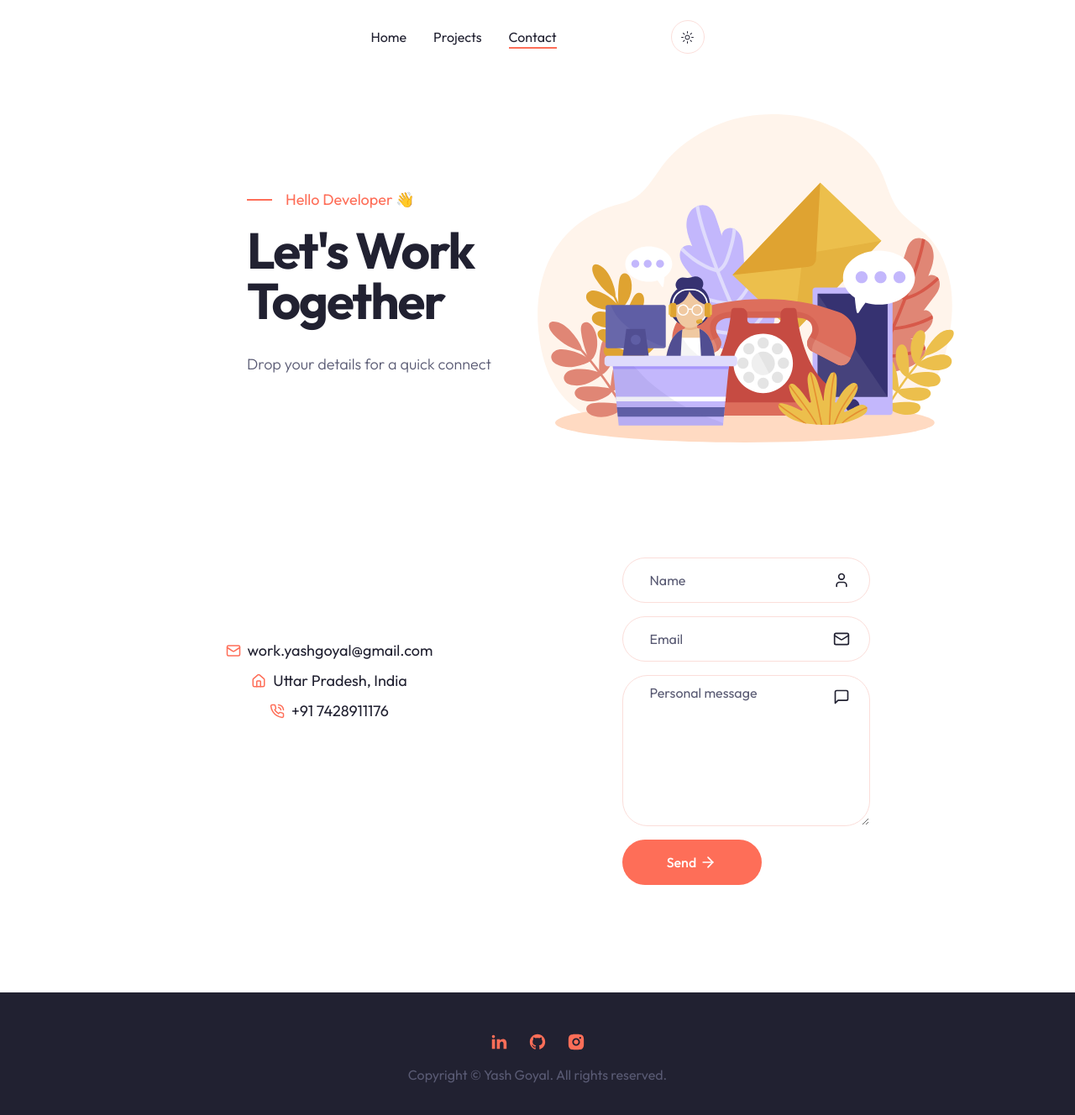
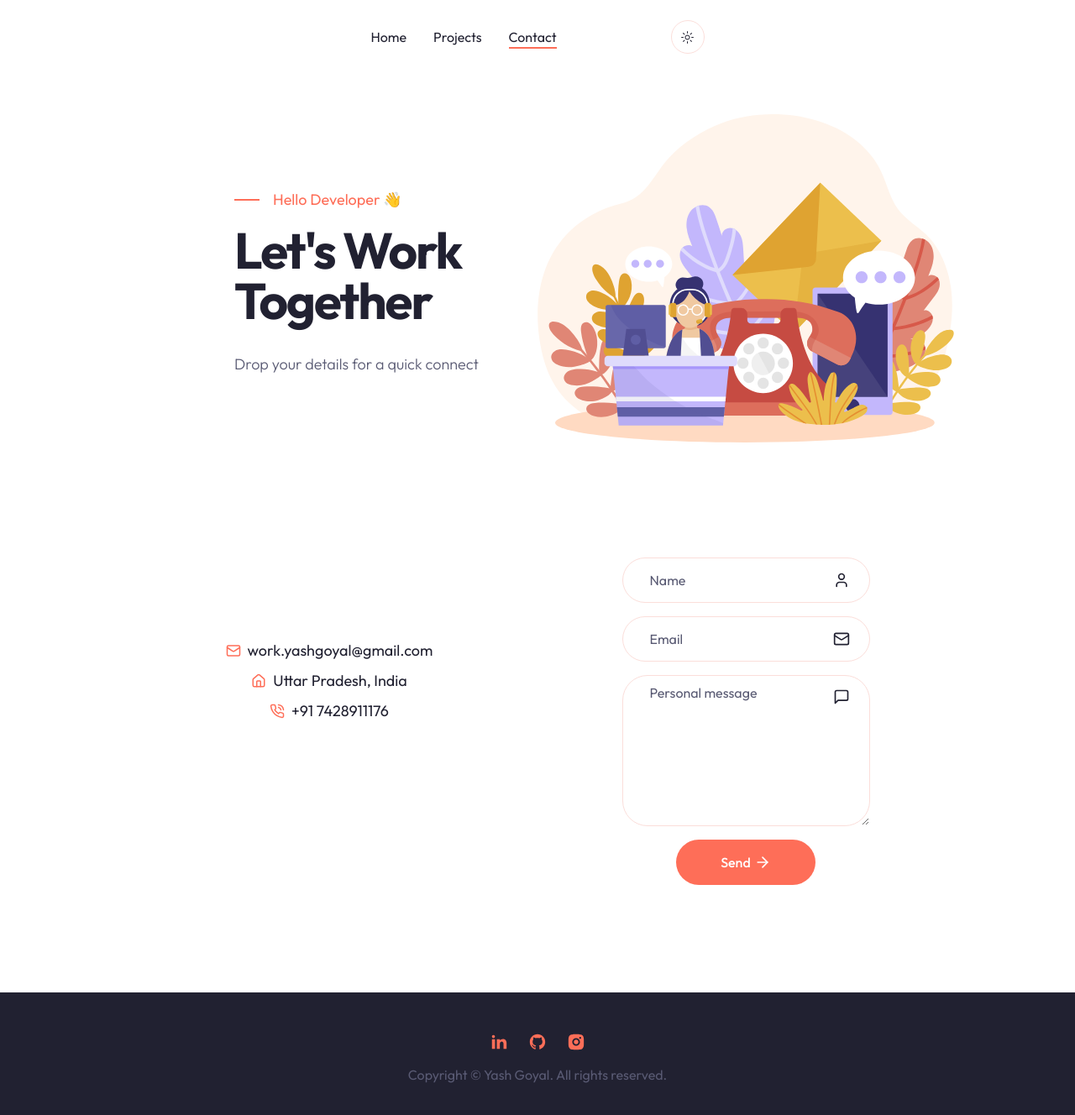
Before and after one commit to iyashgoyal/portfolio, a Next.js app: page /contact in a window 1280 px wide. Shown: the top 1328 px of the page at 84% size. Built offline with nearby package versions, Linux system fonts and the light colour scheme.

Commit message:
visual chnages

```diff
--- a/app/contact/page.jsx
+++ b/app/contact/page.jsx
@@ -8,7 +8,7 @@ const Contact = () => {
         {/* texto e ilustracion */}
         <div className="grid lg:grid-cols-2 pt-12 lg:h-[480px] mb-6 lg:mb-24 w-full">
           {/* texto */}
-          <div className="flex flex-col justify-center items-center lg:items-start px-4 lg:pl-[150px]">
+          <div className="flex flex-col justify-center items-center lg:items-start px-4 lg:pl-[135px]">
             <div className="flex items-center gap-x-4 text-primary text-lg mb-4">
               <span className="w-[30px] h-[2px] bg-primary"></span>
               Hello Developer 👋
--- a/components/Form.jsx
+++ b/components/Form.jsx
@@ -39,7 +39,7 @@ const Form = () => {
   };
 
   return (
-    <form onSubmit={sendMail} className="flex flex-col gap-y-4">
+    <form onSubmit={sendMail} className="flex flex-col gap-y-4 items-center">
       {/* input */}
       <div className="relative flex items-center w-4/5 sm:w-full">
         <Input
```
